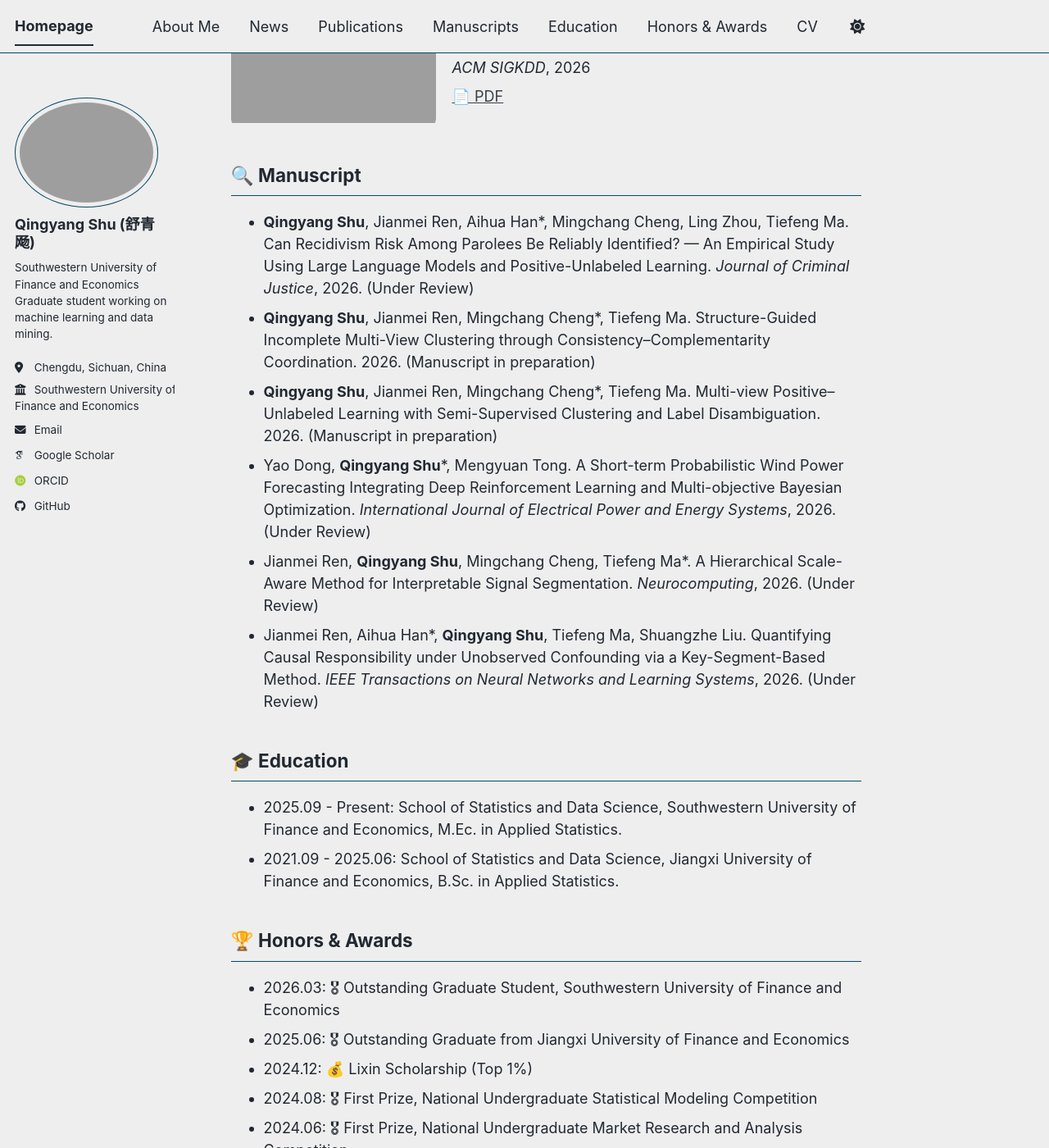
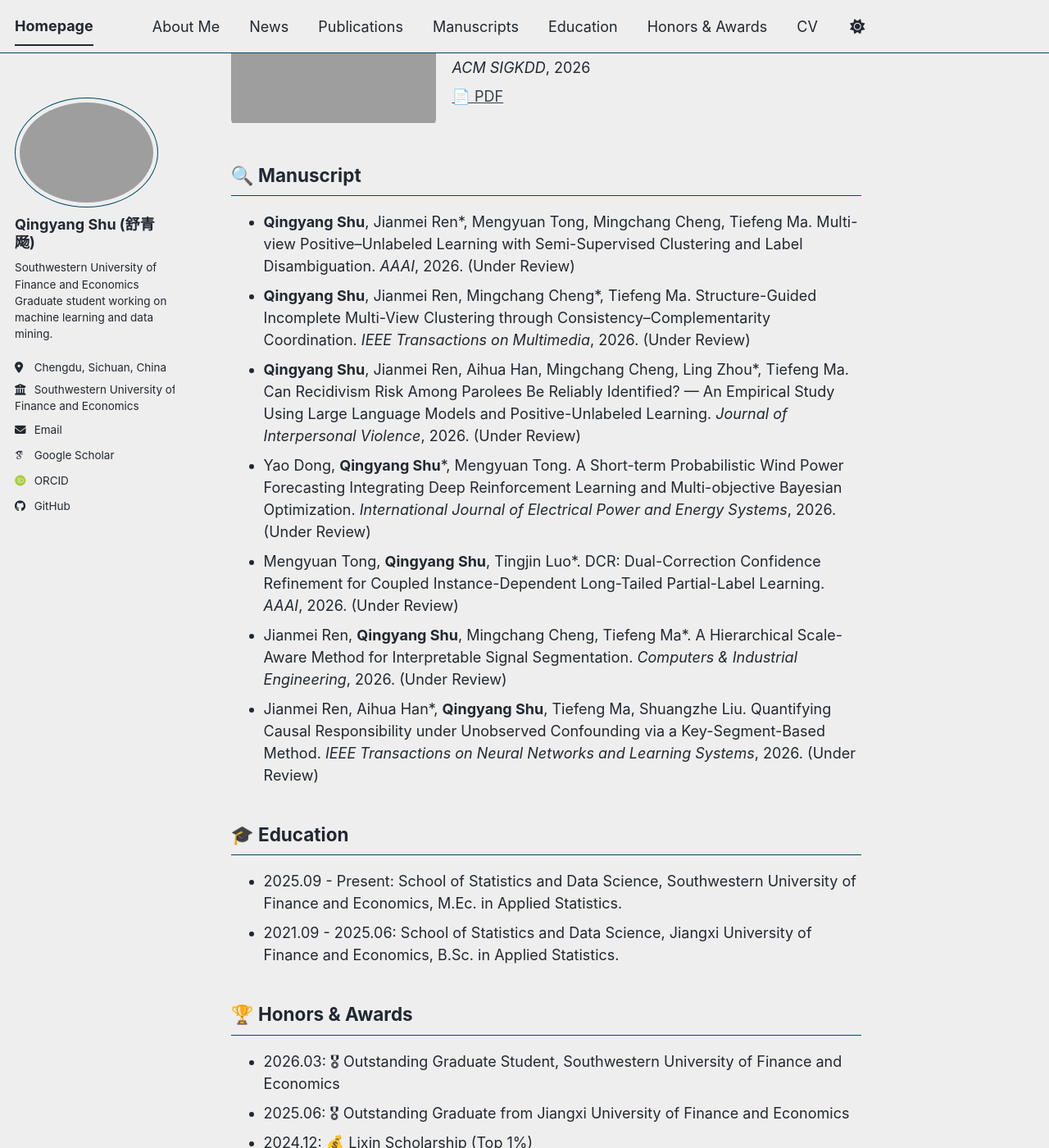
Before and after one commit to Qingyang-Shu/Qingyang-Shu.github.io, a Jekyll site: the page built from _pages/about.md, in a window 1280 px wide and 1400 px high, scrolled down 1122 px. Shown: the whole window at 82% size. Built offline with Jekyll 4.4.1, drawn with Linux system fonts in a browser that asks for light colours; some web fonts are replaced; a script bundle is joined from its source files by our own code; library files that are not in the unit come from our copies; some of the changed text lies outside the part shown.

Commit message:
Update about.md

```diff
--- a/_pages/about.md
+++ b/_pages/about.md
@@ -24,11 +24,12 @@ My research interests focus on **machine learning** and **data mining**, aiming
 {% include archive.html collection='publications' show_title=false %}
 
 ## 🔍 Manuscript {#manuscripts}
-- **Qingyang Shu**, Jianmei Ren, Aihua Han\*, Mingchang Cheng, Ling Zhou, Tiefeng Ma. Can Recidivism Risk Among Parolees Be Reliably Identified? — An Empirical Study Using Large Language Models and Positive-Unlabeled Learning. *Journal of Criminal Justice*, 2026. (Under Review)
-- **Qingyang Shu**, Jianmei Ren, Mingchang Cheng\*, Tiefeng Ma. Structure-Guided Incomplete Multi-View Clustering through Consistency–Complementarity Coordination. 2026. (Manuscript in preparation)
-- **Qingyang Shu**, Jianmei Ren, Mingchang Cheng\*, Tiefeng Ma. Multi-view Positive–Unlabeled Learning with Semi-Supervised Clustering and Label Disambiguation. 2026. (Manuscript in preparation)
+- **Qingyang Shu**, Jianmei Ren\*, Mengyuan Tong, Mingchang Cheng, Tiefeng Ma. Multi-view Positive–Unlabeled Learning with Semi-Supervised Clustering and Label Disambiguation. *AAAI*, 2026. (Under Review)
+- **Qingyang Shu**, Jianmei Ren, Mingchang Cheng\*, Tiefeng Ma. Structure-Guided Incomplete Multi-View Clustering through Consistency–Complementarity Coordination. *IEEE Transactions on Multimedia*, 2026. (Under Review)
+- **Qingyang Shu**, Jianmei Ren, Aihua Han, Mingchang Cheng, Ling Zhou\*, Tiefeng Ma. Can Recidivism Risk Among Parolees Be Reliably Identified? — An Empirical Study Using Large Language Models and Positive-Unlabeled Learning. *Journal of Interpersonal Violence*, 2026. (Under Review)
 - Yao Dong, **Qingyang Shu**\*, Mengyuan Tong. A Short-term Probabilistic Wind Power Forecasting Integrating Deep Reinforcement Learning and Multi-objective Bayesian Optimization. *International Journal of Electrical Power and Energy Systems*, 2026. (Under Review)
-- Jianmei Ren, **Qingyang Shu**, Mingchang Cheng, Tiefeng Ma\*. A Hierarchical Scale-Aware Method for Interpretable Signal Segmentation. *Neurocomputing*, 2026. (Under Review)
+- Mengyuan Tong, **Qingyang Shu**, Tingjin Luo\*. DCR: Dual-Correction Confidence Refinement for Coupled Instance-Dependent Long-Tailed Partial-Label Learning. *AAAI*, 2026. (Under Review)
+- Jianmei Ren, **Qingyang Shu**, Mingchang Cheng, Tiefeng Ma\*. A Hierarchical Scale-Aware Method for Interpretable Signal Segmentation. *Computers & Industrial Engineering*, 2026. (Under Review)
 - Jianmei Ren, Aihua Han\*, **Qingyang Shu**, Tiefeng Ma, Shuangzhe Liu. Quantifying Causal Responsibility under Unobserved Confounding via a Key-Segment-Based Method. *IEEE Transactions on Neural Networks and Learning Systems*, 2026. (Under Review)
 
 ## 🎓 Education {#education}
```
Also changed, not shown: other parts of _pages/about.md (+1 -1 lines).
